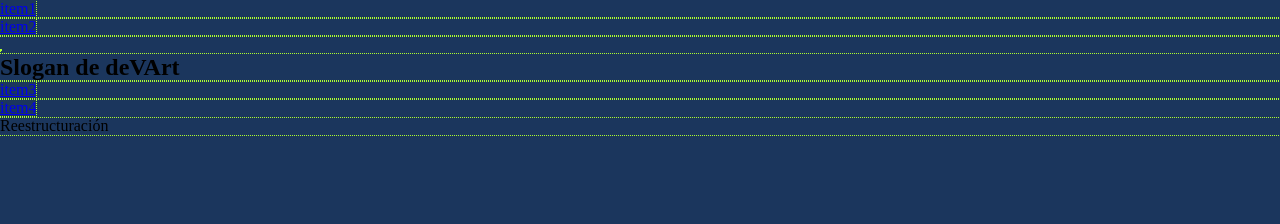
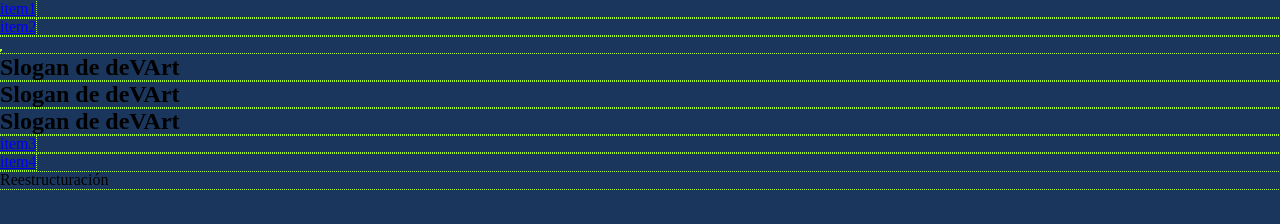
Before and after one commit to gorylactics/devart, a plain HTML site: page index.html in a window 1280 px wide. Drawn offline with Linux system fonts and the light colour scheme.

Commit message:
duplicidad de h2

```diff
--- a/index.html
+++ b/index.html
@@ -15,6 +15,8 @@
         </ul>
         <article>
             <img src="" alt="">
+            <h2>Slogan de deVArt</h2>
+            <h2>Slogan de deVArt</h2>
             <h2>Slogan de deVArt</h2>
         </article>
         <ul>
```
